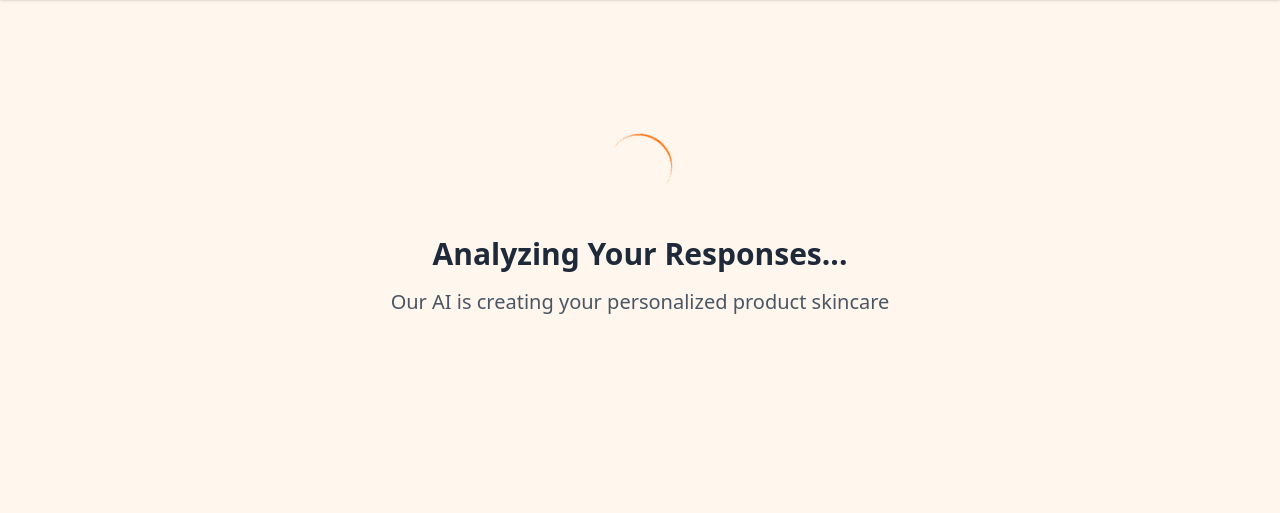
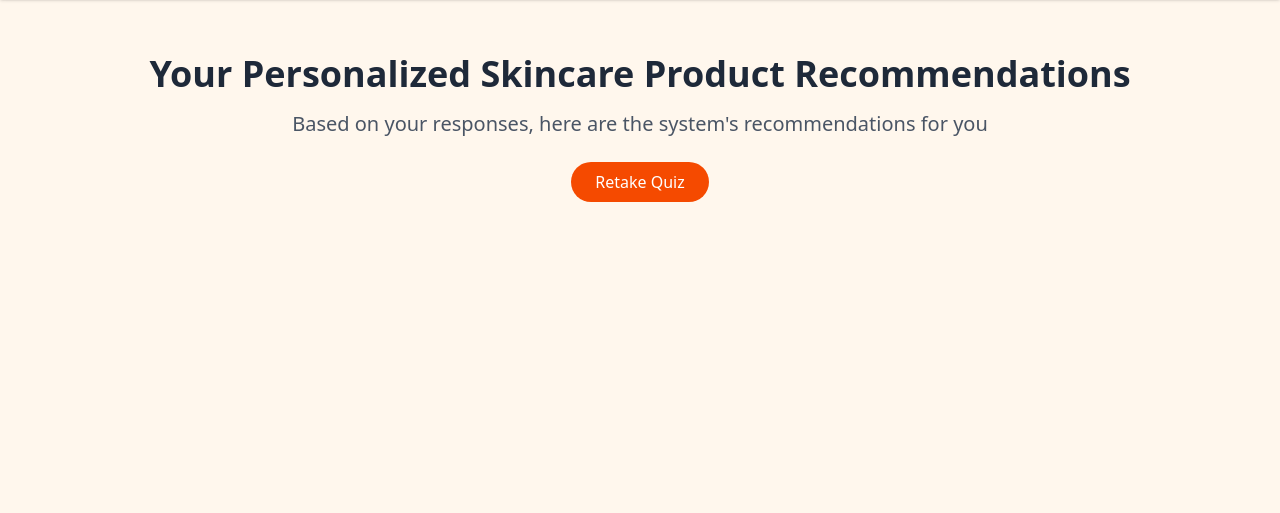
Before and after one commit to ardi5432/GlowSkin-with-SkincareAI, a Flask app: template templates/result.html in a window 1280 px wide. Shown: the part 90-603 px from the top of the page. Run offline with Flask 3, Linux system fonts and the light colour scheme; the template is opened without the code that fills it, so the values that code supplies are empty.

Commit message:
Update result.html

```diff
--- a/templates/result.html
+++ b/templates/result.html
@@ -16,21 +16,8 @@
     <main class="pt-20 min-h-[80vh]">
       <section class="container mx-auto px-6 py-16">
         <div class="max-w-6xl mx-auto">
-          <!-- Loading State -->
-          <div id="loadingSpinner" class="text-center py-20">
-            <div
-              class="inline-block animate-spin rounded-full h-16 w-16 border-b-2 border-orange-500 mb-8"
-            ></div>
-            <h2 class="text-3xl font-bold text-gray-800 mb-4">
-              Analyzing Your Responses...
-            </h2>
-            <p class="text-xl text-gray-600">
-              Our AI is creating your personalized product skincare
-            </p>
-          </div>
-
           <!-- Results -->
-          <div id="recommendationResults" class="hidden">
+          <div id="recommendationResults">
             <div class="text-center mb-12">
               <div id="welcomeMessage" class="space-y-2"></div>
               <h2 class="text-4xl font-bold text-gray-800 mb-4">
```
